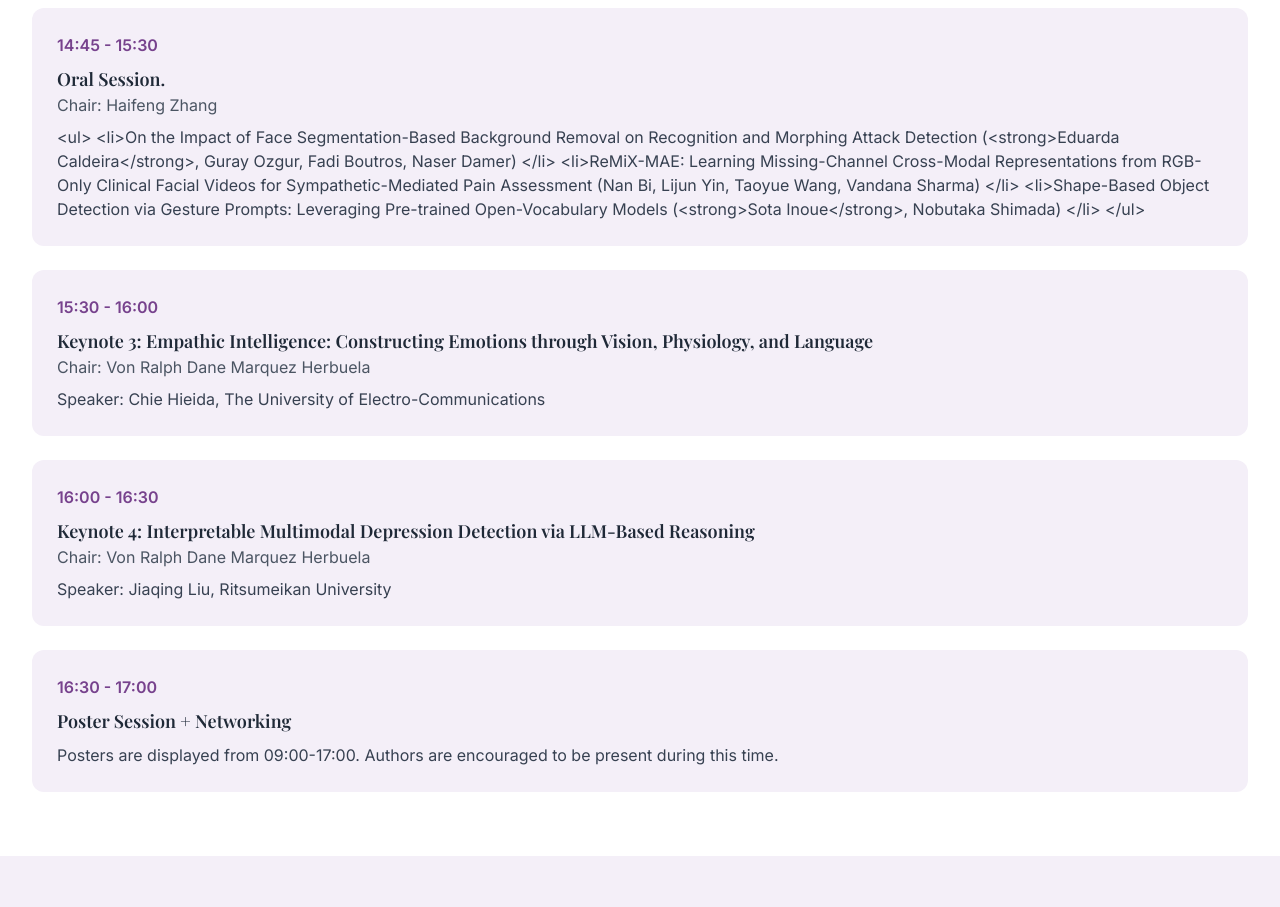
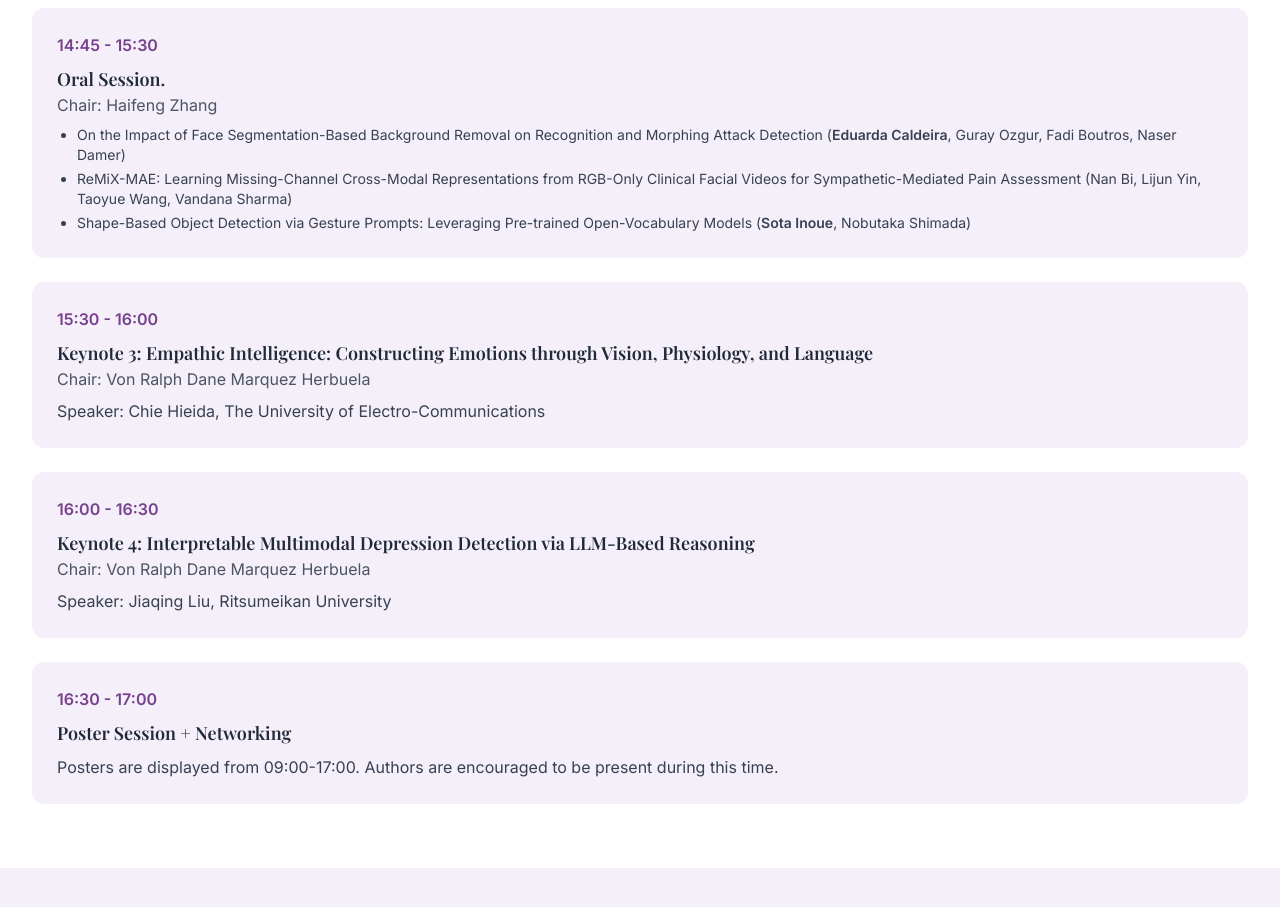
Before and after one commit to ElizaZhou96/EmpAI26, a React (Vite) app: page / in a window 1280 px wide. Shown: the part 4120-5027 px from the top of the page. Built offline with nearby package versions, Linux system fonts and the light colour scheme.

Commit message:
Update App.tsx

```diff
--- a/src/App.tsx
+++ b/src/App.tsx
@@ -349,13 +349,13 @@ function App() {
               time="14:45 - 15:30"
               title="Oral Session."
               speaker="Chair: Haifeng Zhang"
-              description="
-				<ul>
+              description={
+				<ul className="list-disc ml-5 space-y-1 text-sm">
 			      <li>On the Impact of Face Segmentation-Based Background Removal on Recognition and Morphing Attack Detection (<strong>Eduarda Caldeira</strong>, Guray Ozgur, Fadi Boutros, Naser Damer) </li>
 			      <li>ReMiX-MAE: Learning Missing-Channel Cross-Modal Representations from RGB-Only Clinical Facial Videos for Sympathetic-Mediated Pain Assessment (Nan Bi, Lijun Yin, Taoyue Wang, Vandana Sharma) </li>
 			      <li>Shape-Based Object Detection via Gesture Prompts: Leveraging Pre-trained Open-Vocabulary Models (<strong>Sota Inoue</strong>, Nobutaka Shimada) </li>
 			    </ul>
-				"
+			  }
             />
 			<ScheduleItem
               time="15:30 - 16:00"
```
